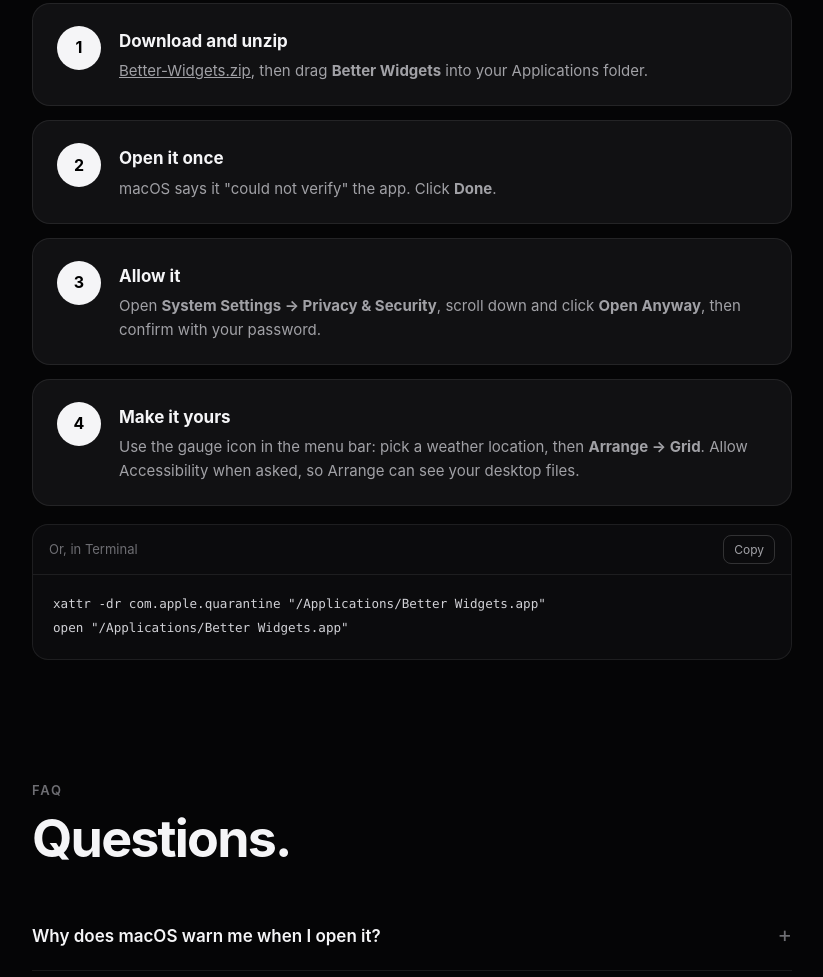
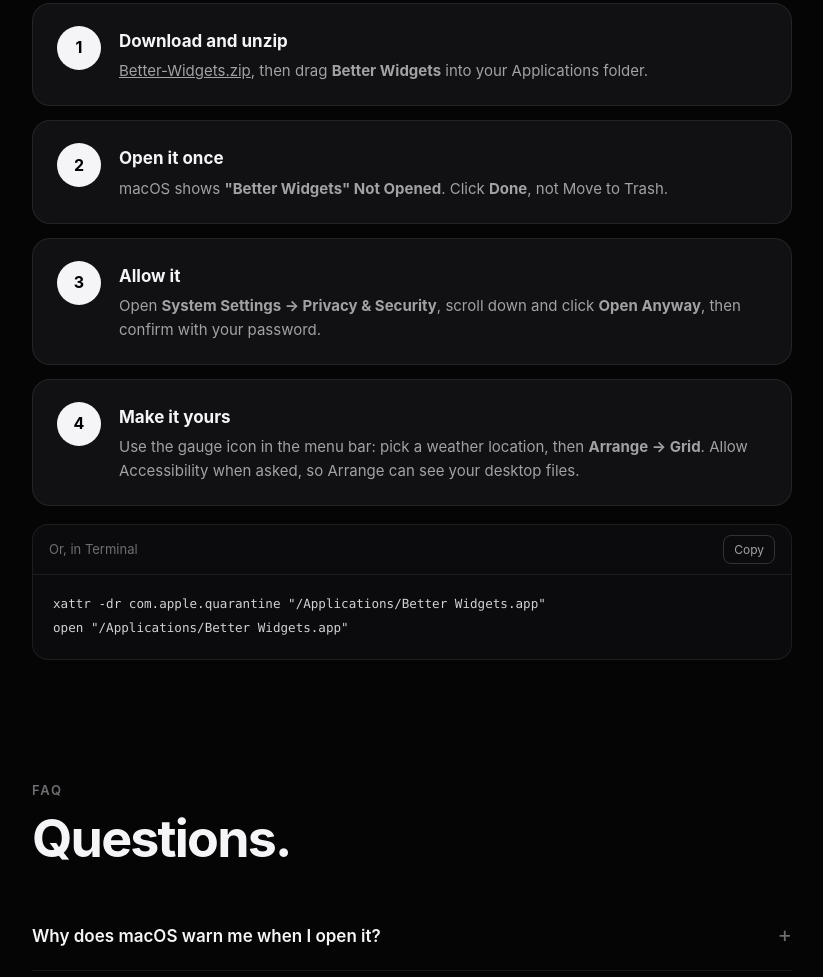
Before and after one commit to PranshavShelat/Better_Widgets_mac, a plain HTML site: page docs/index.html in a window 1280 px wide. Shown: the part 3029-4006 px from the top of the page, without its empty margins (72-895 px from the left). Drawn offline with Linux system fonts and the light colour scheme.

Commit message:
Clarify the first-launch warning in install steps

```diff
--- a/docs/index.html
+++ b/docs/index.html
@@ -285,7 +285,7 @@
     <p class="section-lede">Better Widgets is free and isn't distributed through the App Store, so macOS asks you to confirm it once.</p>
     <div class="steps">
       <div class="step reveal"><div><h3>Download and unzip</h3><p><a href="https://github.com/PranshavShelat/Better_Widgets_mac/releases/latest/download/Better-Widgets.zip"><u>Better-Widgets.zip</u></a>, then drag <b>Better Widgets</b> into your Applications folder.</p></div></div>
-      <div class="step reveal"><div><h3>Open it once</h3><p>macOS says it "could not verify" the app. Click <b>Done</b>.</p></div></div>
+      <div class="step reveal"><div><h3>Open it once</h3><p>macOS shows <b>"Better Widgets" Not Opened</b>. Click <b>Done</b>, not Move to Trash.</p></div></div>
       <div class="step reveal"><div><h3>Allow it</h3><p>Open <b>System Settings → Privacy &amp; Security</b>, scroll down and click <b>Open Anyway</b>, then confirm with your password.</p></div></div>
       <div class="step reveal"><div><h3>Make it yours</h3><p>Use the gauge icon in the menu bar: pick a weather location, then <b>Arrange → Grid</b>. Allow Accessibility when asked, so Arrange can see your desktop files.</p></div></div>
     </div>
```
Also changed, not shown: 1 other file.
